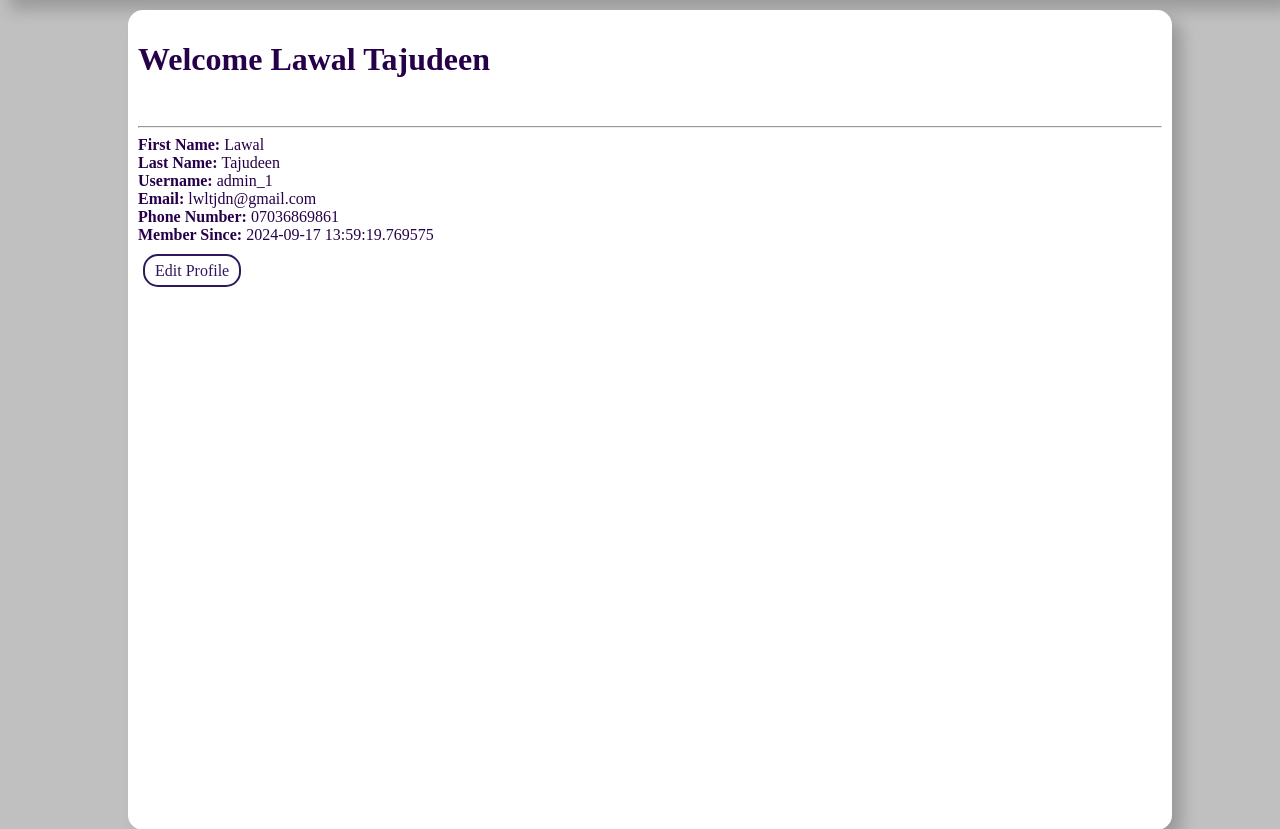
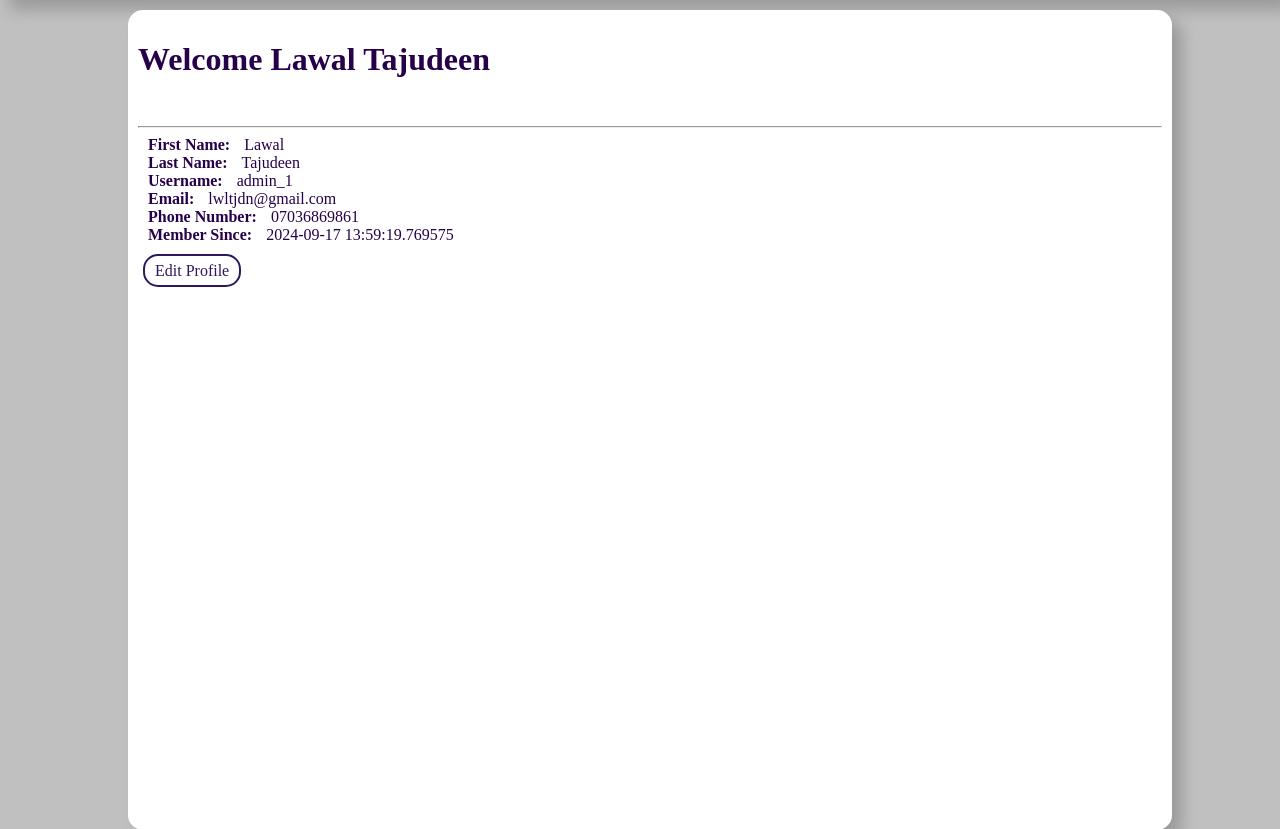
Before and after one commit to lawalTheWest/ticketing_system, a Flask app: page /dashboard in a window 1280 px wide. Shown: the part 90-919 px from the top of the page. Run offline with Flask 3, Linux system fonts and the light colour scheme; a user stored in the database is signed in.

Commit message:
updated the dashbooard

```diff
--- a/static/css/dashboard.css
+++ b/static/css/dashboard.css
@@ -0,0 +1,3 @@
+strong {
+    margin: 10px;
+}
--- a/templates/dashboard.html
+++ b/templates/dashboard.html
@@ -7,7 +7,6 @@
 {% block contents %}
 <div>
     <h1>Welcome {{ current_user.first_name }} {{ current_user.last_name }}</h1>
-
 </div><br/>
 <hr/>
 <strong>First Name: </strong>{{ current_user.first_name }}<br/>
```
